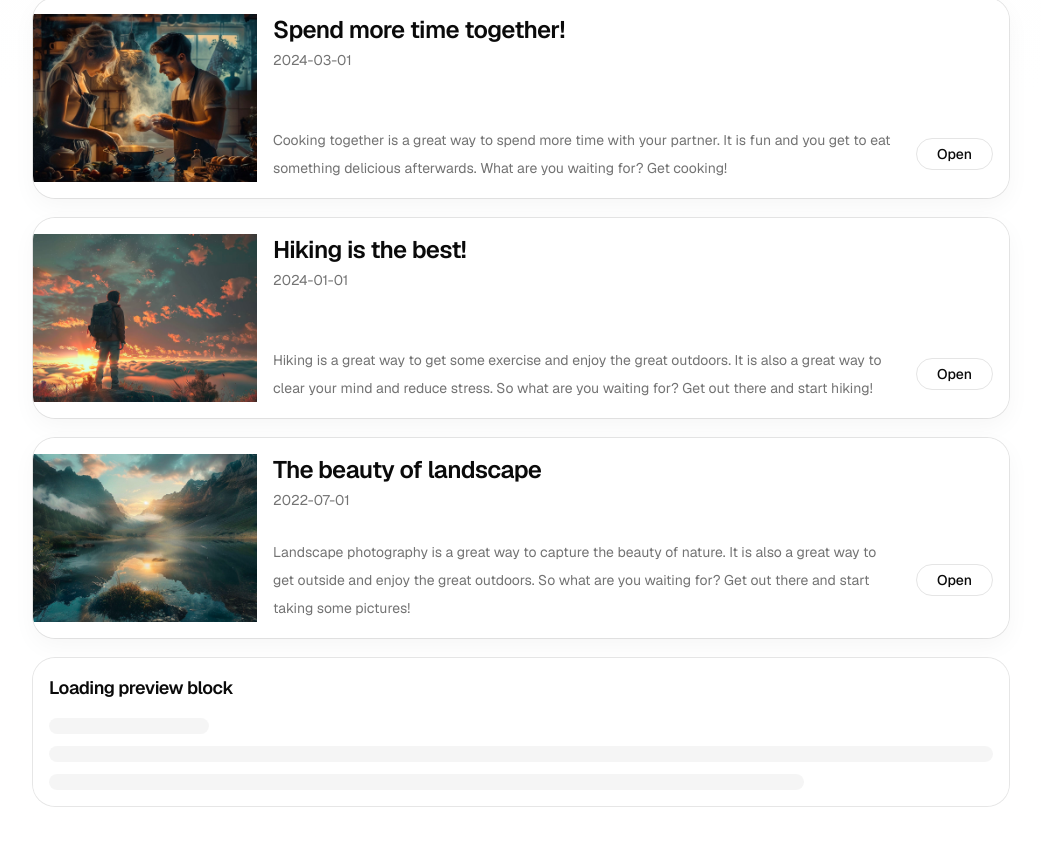
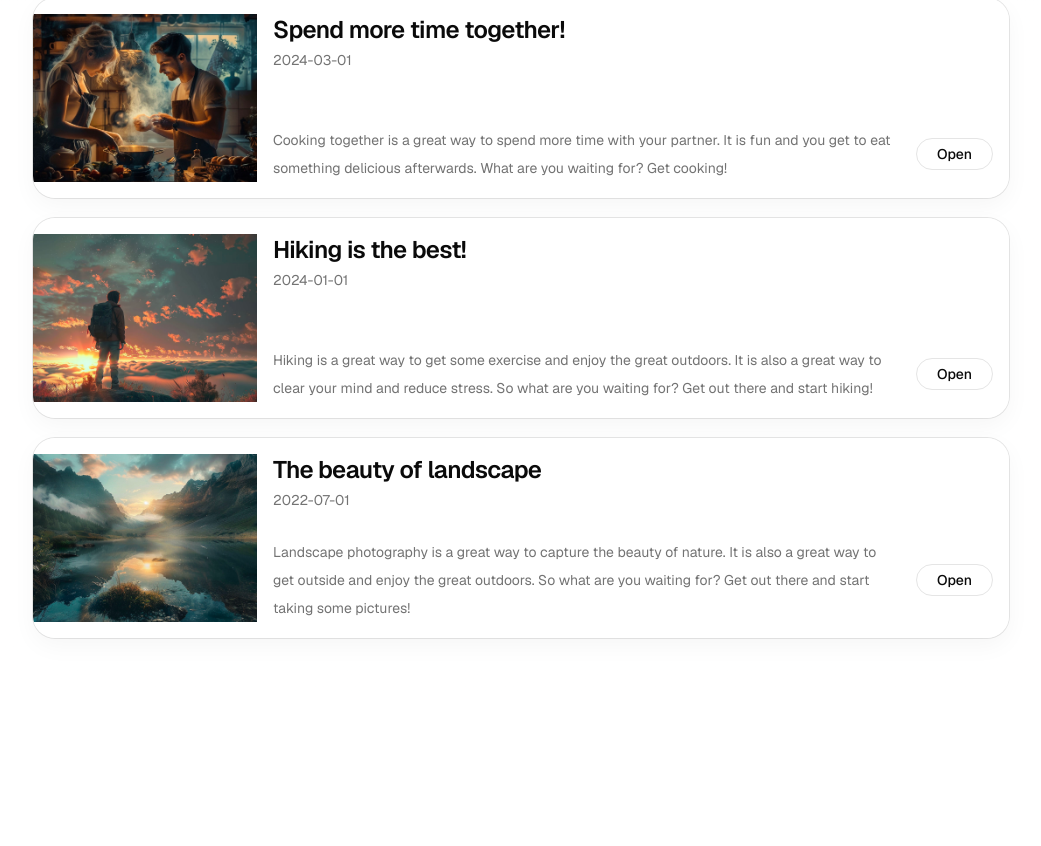
Before and after one commit to vadim-kirpun/next-news, a Next.js app: page /news in a window 1280 px wide. Shown: the part 740-1586 px from the top of the page, without its empty margins (119-1160 px from the left). After the commit the page ends 1434 px from the top, so only its background shows below. Built offline with nearby package versions, Linux system fonts and the light colour scheme.

Commit message:
Refactor Home and News components: streamline layout structure by adjusting spacing, enhance visual hierarchy with improved typography, and remove unused Card components for a cleaner design.

```diff
--- a/src/app/(main)/archive/layout.tsx
+++ b/src/app/(main)/archive/layout.tsx
@@ -11,10 +11,12 @@ export default function ArchiveLayout({ archive, latest }: ArchiveLayoutProps) {
     <main className="mx-auto w-full max-w-5xl px-6 py-14">
       <div className="mb-8 space-y-3">
         <H1 className="font-semibold">Archive</H1>
+
         <Lead className="max-w-2xl text-base">
           Parallel routes: latest story and older articles rendered in separate
           slots.
         </Lead>
+
         <Separator className="mt-6" />
       </div>
 
--- a/src/app/(main)/layout.tsx
+++ b/src/app/(main)/layout.tsx
@@ -8,6 +8,7 @@ export default function MainLayout({
   return (
     <>
       <MainHeader />
+
       <div className="min-h-full bg-gradient-to-b from-muted/40 via-background to-background dark:from-zinc-950 dark:via-background dark:to-zinc-950">
         {children}
       </div>
--- a/src/app/(main)/news/page.tsx
+++ b/src/app/(main)/news/page.tsx
@@ -1,9 +1,7 @@
 import { NewsCard } from "@/components/news-card";
-import { Card, CardContent, CardHeader } from "@/components/ui/card";
 import { Input } from "@/components/ui/input";
 import { Separator } from "@/components/ui/separator";
-import { Skeleton } from "@/components/ui/skeleton";
-import { H1, H3, Lead } from "@/components/ui/typography";
+import { H1, Lead } from "@/components/ui/typography";
 import { getAllNews } from "@/lib/news";
 
 export default function NewsPage() {
@@ -13,12 +11,15 @@ export default function NewsPage() {
     <main className="mx-auto w-full max-w-5xl px-6 py-14">
       <div className="mb-8 space-y-3">
         <H1 className="font-semibold">News</H1>
+
         <Lead className="max-w-2xl text-base">
           Product and engineering updates presented in a clean editorial format.
         </Lead>
+
         <div className="max-w-md">
           <Input placeholder="Search (dummy UI)" aria-label="Search news" />
         </div>
+
         <Separator className="mt-6" />
       </div>
 
@@ -26,16 +27,6 @@ export default function NewsPage() {
         {news.map((newsItem) => (
           <NewsCard key={newsItem.id} newsItem={newsItem} />
         ))}
-        <Card className="rounded-3xl border-dashed border-border/60 bg-card/70">
-          <CardHeader>
-            <H3 className="text-lg">Loading preview block</H3>
-          </CardHeader>
-          <CardContent className="space-y-3">
-            <Skeleton className="h-4 w-40" />
-            <Skeleton className="h-4 w-full" />
-            <Skeleton className="h-4 w-4/5" />
-          </CardContent>
-        </Card>
       </section>
     </main>
   );
```
Also changed, not shown: src/app/page.tsx (+8 -2 lines).
